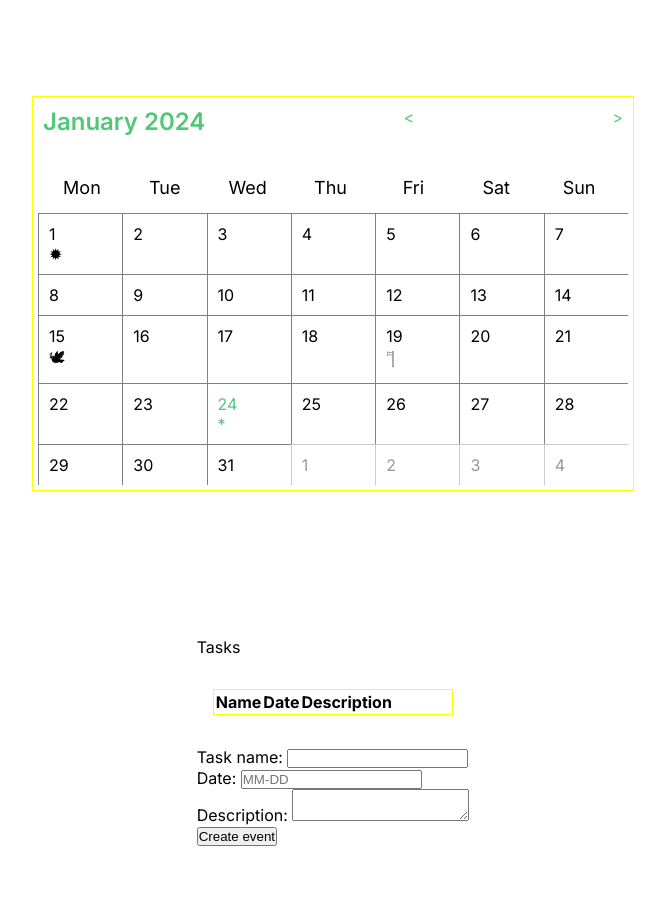
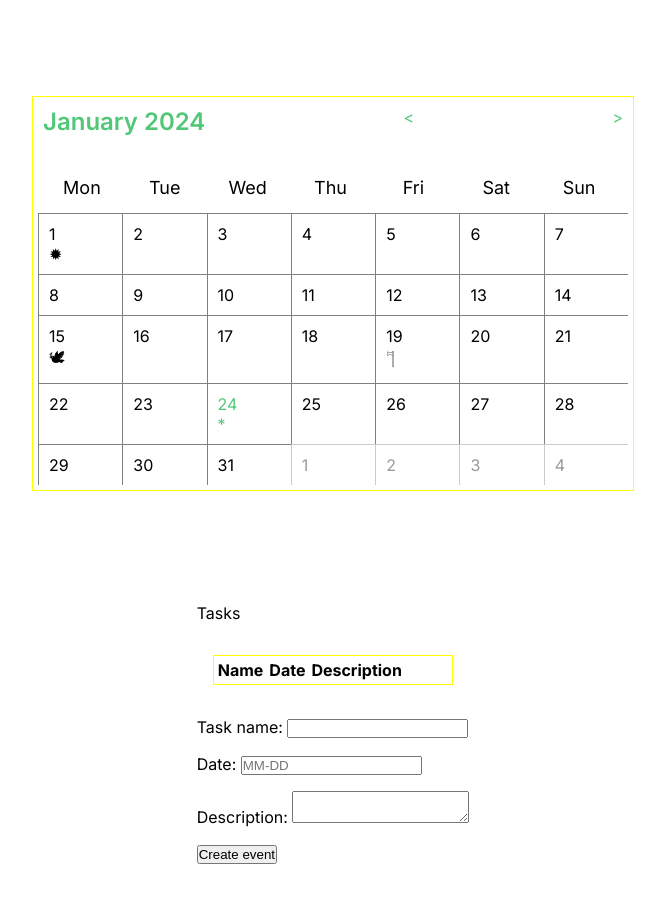
Before and after one commit to a10abrams/task_manager, a Next.js app: page / in a window 1280 px wide. Shown: the top 902 px of the page, without its empty margins (307-972 px from the left). Built offline with nearby package versions, Linux system fonts and the light colour scheme.

Commit message:
Update globals.css
-Style eventsForm

```diff
--- a/src/styles/globals.css
+++ b/src/styles/globals.css
@@ -212,13 +212,18 @@ li.day_grid.not_current_day {
   overflow-y: auto;
 }
 
+.label_task_table {
+  padding: 2px;
+}
+
+td {
+  padding: 5px;
+}
+
 .input_form_container {
   margin-top: 2em;
 }
 
-.plus_new_event {
-  margin-left: auto;
-  margin-right: auto;
-  width: 50%;
-  display: block;
+.form_field_container {
+  margin-bottom: 1em;
 }
```
